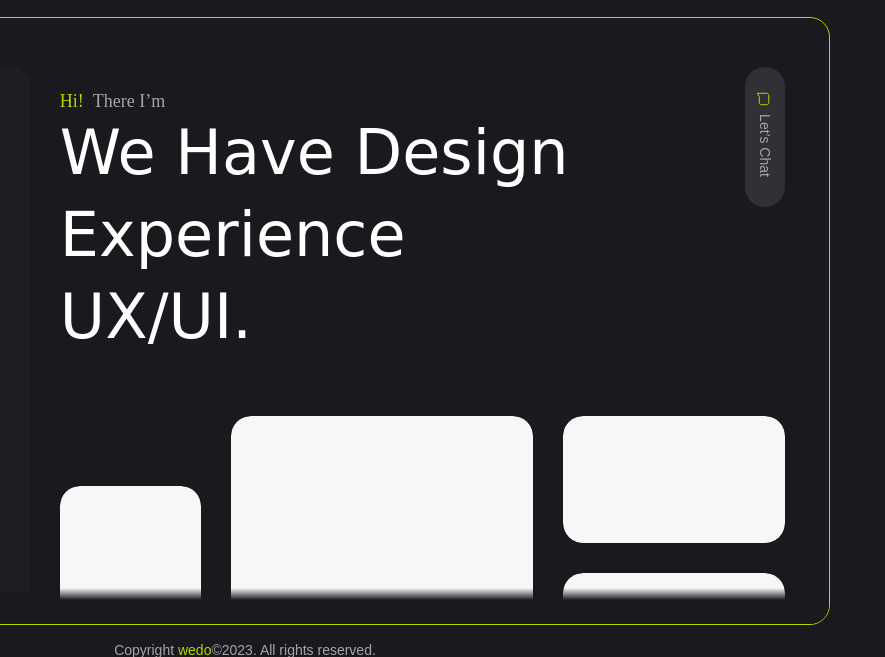
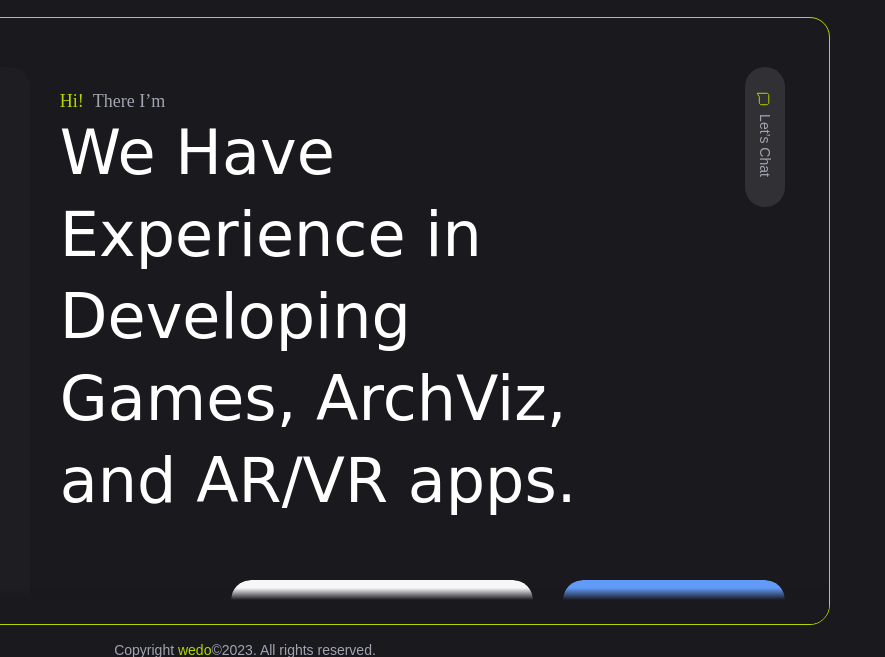
Before and after one commit to RS-Rifat/My_Portfolio, a plain HTML site: page index.html in a window 1280 px wide. Shown: the part 71-728 px from the top of the page, 395-1280 px from the left. Drawn offline with Linux system fonts and the light colour scheme; files whose address does not match are found by name; a web font is replaced by a local one.

Commit message:
4th commit

```diff
--- a/index.html
+++ b/index.html
@@ -200,7 +200,7 @@
                     </div>
                     <div class="box-title">
                       <h1 class="title">
-                        We Have Design Experience UX/UI.
+                        We Have Experience in Developing Games, ArchViz, and AR/VR apps.
                       </h1>
 
                     </div>
@@ -219,7 +219,7 @@
                   <div class="content-left">
                       <div class="ct-top">
                           <div class="inner1">
-                            <a href="#"><img class="img-1" src="images/home/img-1.png" alt="image"></a>
+                            <a href="#"><img class="img-1" src="images/home/Unity.png" alt="image"></a>
                           </div>
                           <div class="inner2">
                             <a href="#about" class="img-about wedo-link-item"><img src="images/home/img-2.png" alt="image"> <h4>About Us</h4></a>
@@ -230,7 +230,7 @@
                           <a href="#portfolio" class="img-portfolio wedo-link-item"><img src="images/home/img-3.png" alt="image"><h4><span>OUR</span><br><span>Portfolio</span></h4></a>
                         </div>
                         <div class="inner2">
-                          <a href="#" class="img-1"><img src="images/home/img-5.png" alt="image"> </a>
+                          <a href="https://github.com/rs-rifat" class="img-1"><img src="images/home/git.png" alt="image"> </a>
                           <a href="#" class="img-1"><img src="images/home/img-4.png" alt="image"> </a>
                           <a href="#"><img src="images/home/img-6.png" alt="image"> </a>
                         </div>
@@ -246,7 +246,7 @@
                   </div>
                   <div class="content-right">
                     <div class="inner st1">
-                      <a href="#"><img src="images/home/img-7.png" alt="image"></a>
+                      <a href="#"><img src="images/home/unreal.png" alt="image"></a>
                     </div>
 
                     <div class="inner st2">
```
Also changed, not shown: images/home/Unity.png (added), images/home/git.png (added), images/home/unreal.png (added).
